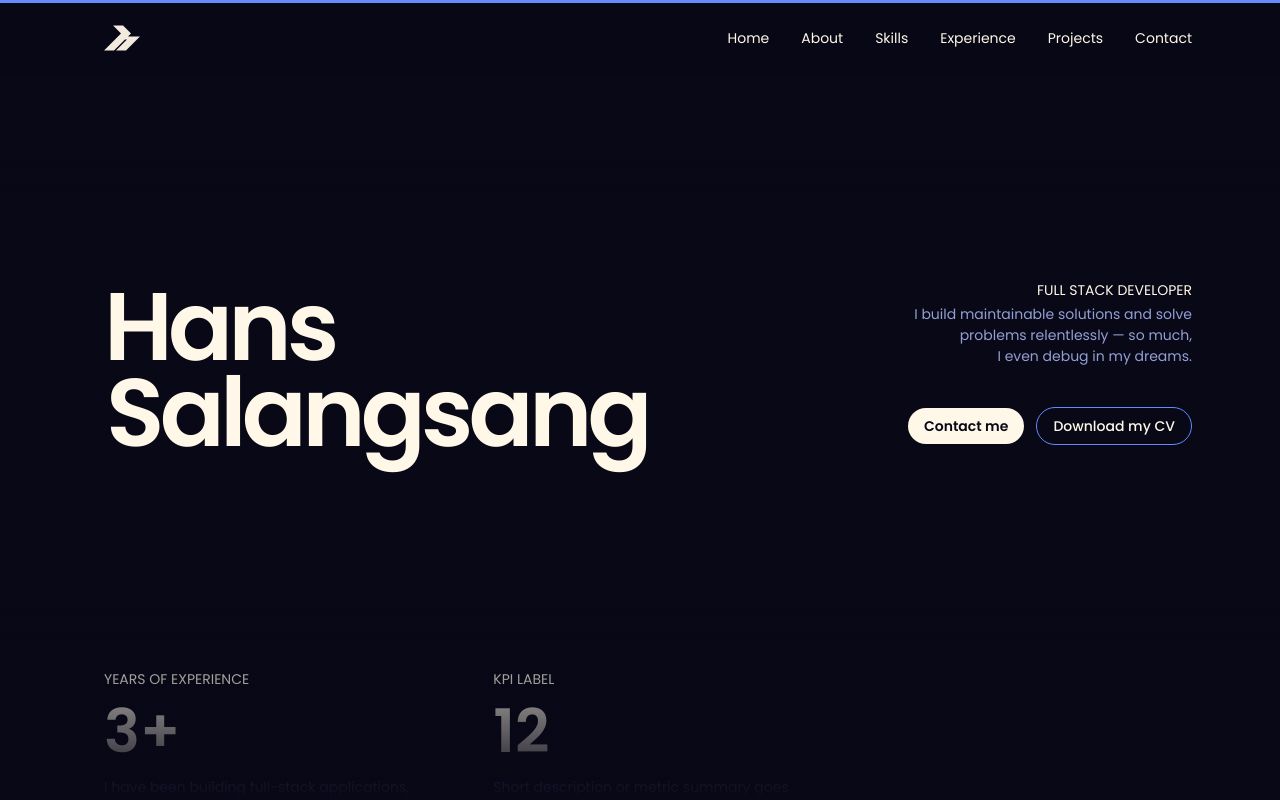
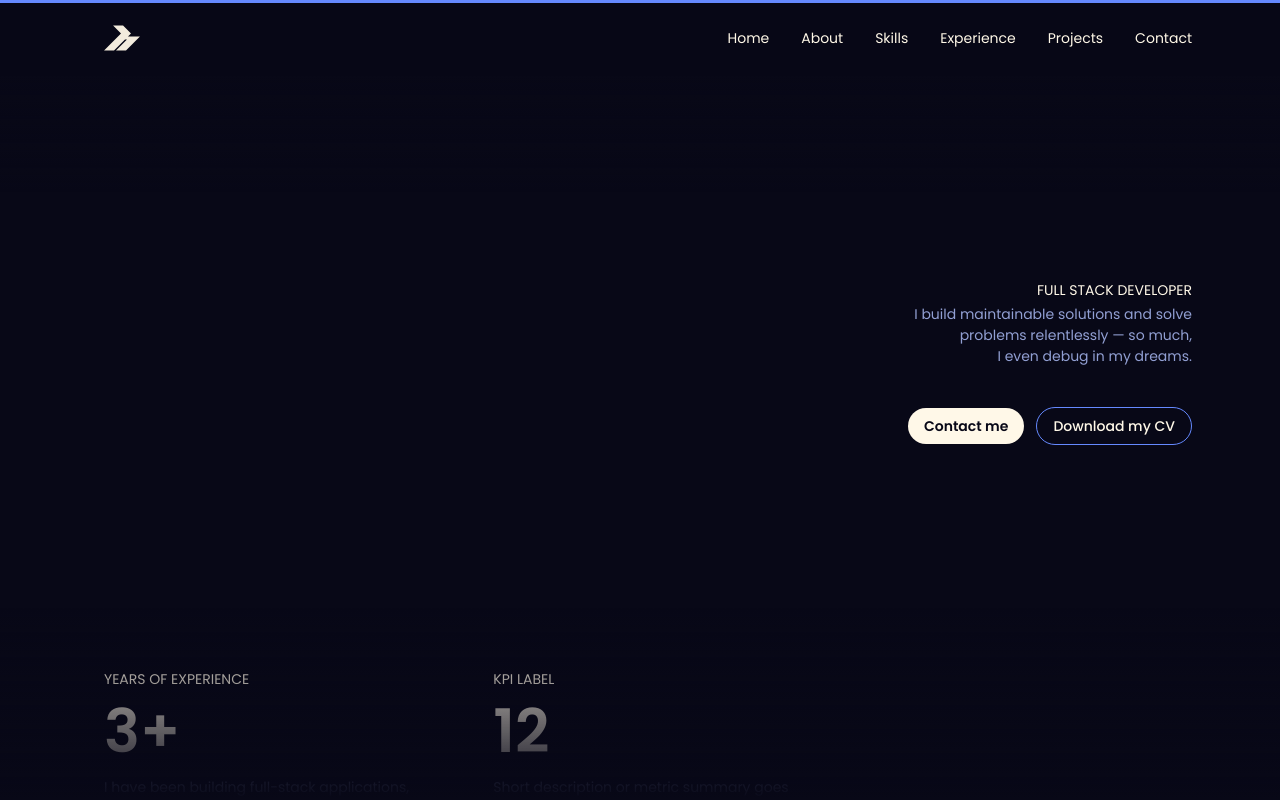
Before and after one commit to hans-salangsang/modern-web-portfolio, a Next.js app: page / in a window 1280 px wide. Shown: the top 800 px of the page. Built offline with nearby package versions, Linux system fonts and the light colour scheme.

Commit message:
feat: add TypewriterText component for animated text display in the hero section

```diff
--- /dev/null
+++ b/app/components/TypewriterText.tsx
@@ -0,0 +1,204 @@
+"use client";
+
+import { useEffect, useState } from "react";
+import { motion } from "framer-motion";
+
+type Phase = "idle" | "deleting" | "typing";
+
+type TypewriterTextProps = {
+  text: string;
+  typingSpeedMs?: number;
+  deletingSpeedMs?: number;
+  pauseBetweenMs?: number;
+  className?: string;
+};
+
+export default function TypewriterText({
+  text,
+  typingSpeedMs = 60,
+  deletingSpeedMs = 40,
+  pauseBetweenMs = 3000,
+  className,
+}: TypewriterTextProps) {
+  const [displayed, setDisplayed] = useState("");
+  const [phase, setPhase] = useState<Phase>("typing");
+  const [target, setTarget] = useState(text);
+  const [hovered, setHovered] = useState(false);
+  const [isMobile, setIsMobile] = useState<boolean | null>(null);
+
+  // Detect mobile viewport once on mount and on resize.
+  useEffect(() => {
+    if (typeof window === "undefined") return;
+    const mq = window.matchMedia("(max-width: 767px)");
+    const update = () => setIsMobile(mq.matches);
+    update();
+    mq.addEventListener("change", update);
+    return () => mq.removeEventListener("change", update);
+  }, []);
+
+  // When text prop changes, start a delete-then-type cycle.
+  useEffect(() => {
+    if (isMobile) {
+      setTarget(text);
+      setDisplayed(text);
+      setPhase("idle");
+      return;
+    }
+    if (text === target) return;
+    setTarget(text);
+    setPhase("deleting");
+  }, [text, target, isMobile]);
+
+  // When coming back from mobile to desktop, restart typing animation.
+  useEffect(() => {
+    if (isMobile === false) {
+      setTarget(text);
+      setDisplayed("");
+      setPhase("typing");
+    }
+  }, [isMobile, text]);
+
+  useEffect(() => {
+    if (isMobile) return;
+    if (phase === "idle") return;
+
+    const isDeleting = phase === "deleting";
+    const delay = isDeleting ? deletingSpeedMs : typingSpeedMs;
+
+    const timeout = setTimeout(() => {
+      if (phase === "deleting") {
+        if (!displayed.length) {
+          setPhase("typing");
+          return;
+        }
+        setDisplayed(displayed.slice(0, -1));
+        return;
+      }
+
+      if (phase === "typing") {
+        const nextLength = displayed.length + 1;
+        const next = target.slice(0, nextLength);
+
+        setDisplayed(next);
+
+        if (nextLength >= target.length) {
+          setPhase("idle");
+        }
+      }
+    }, delay);
+
+    return () => clearTimeout(timeout);
+  }, [
+    phase,
+    target,
+    displayed,
+    typingSpeedMs,
+    deletingSpeedMs,
+    pauseBetweenMs,
+  ]);
+
+  // When idle and not hovered, loop the animation by starting a delete after a pause.
+  useEffect(() => {
+    if (isMobile) return;
+    if (phase !== "idle" || hovered) return;
+    if (displayed !== target) {
+      // Ensure we show full text before looping again.
+      setDisplayed(target);
+      return;
+    }
+    const timeout = setTimeout(() => {
+      setPhase("deleting");
+    }, pauseBetweenMs);
+    return () => clearTimeout(timeout);
+  }, [phase, hovered, pauseBetweenMs, displayed, target]);
+
+  // When hovered, show full text and pause the loop.
+  useEffect(() => {
+    if (isMobile) return;
+    if (!hovered) return;
+    setDisplayed(target);
+    setPhase("idle");
+  }, [hovered, target]);
+
+  const baseClass = "relative inline-block";
+  const mergedClass = className ? `${className} ${baseClass}` : baseClass;
+
+  const Caret = () => (
+    <motion.span
+      aria-hidden
+      className="pointer-events-none absolute top-0 -right-[0.26em] bg-accent"
+      style={{ width: 3, height: "0.9em", borderRadius: 9999 }}
+      initial={{ opacity: 1 }}
+      animate={{ opacity: [1, 1, 0, 0] }}
+      transition={{
+        duration: 1.0,
+        repeat: Infinity,
+        ease: "linear",
+        times: [0, 0.49, 0.5, 1],
+      }}
+    />
+  );
+
+  const splitLines = (value: string) => {
+    const parts = value.split(" ");
+    const firstLine = parts[0] ?? "";
+    const rest = parts.length > 1 ? value.slice(firstLine.length + 1) : "";
+    return { firstLine, rest };
+  };
+
+  return (
+    <span
+      className={mergedClass}
+      onMouseEnter={!isMobile ? () => setHovered(true) : undefined}
+      onMouseLeave={!isMobile ? () => setHovered(false) : undefined}
+    >
+      {/* Invisible placeholder to lock in final height (Hans + Salangsang on two lines) */}
+      <span className="invisible block">
+        {(() => {
+          const { firstLine, rest } = splitLines(text);
+          return (
+            <>
+              <span>{firstLine}</span>
+              {rest && (
+                <>
+                  <br />
+                  <span>{rest}</span>
+                </>
+              )}
+            </>
+          );
+        })()}
+      </span>
+
+      {/* Animated text + caret overlayed on top */}
+      <span className="absolute inset-0">
+        {(() => {
+          if (!displayed) return null;
+          const { firstLine, rest } = splitLines(displayed);
+
+          if (!rest) {
+            // Still typing the first word
+            return (
+              <span className="relative inline-block">
+                {firstLine}
+                {!isMobile && <Caret />}
+              </span>
+            );
+          }
+
+          // Second line exists; caret sits at end of second line
+          return (
+            <>
+              <span>{firstLine}</span>
+              <br />
+              <span className="relative inline-block">
+                {rest}
+                {!isMobile && <Caret />}
+              </span>
+            </>
+          );
+        })()}
+      </span>
+    </span>
+  );
+}
--- a/app/page.tsx
+++ b/app/page.tsx
@@ -8,6 +8,7 @@ import ContactForm from "./components/ContactForm";
 import EmailLink from "./components/EmailLink";
 import HoverRevealText from "./components/HoverRevealText";
 import ScrollLinked from "./components/ScrollLinked";
+import TypewriterText from "./components/TypewriterText";
 import { skills, experience, projects } from "./data";
 
 const DEVICON_BASE = "https://cdn.jsdelivr.net/gh/devicons/devicon@latest/icons";
@@ -70,8 +71,10 @@ export default function Home() {
         <div className="grid grid-cols-1 lg:grid-cols-3 gap-x-6 sm:gap-x-8 lg:gap-x-10 w-full pt-32 sm:pt-40 md:pt-44 md:sm:pt-52 pl-6 pr-4 sm:pl-12 sm:pr-8 lg:pl-16 lg:pr-12 items-start lg:items-stretch">
           <div className="lg:col-span-2 min-w-0">
             <h1 className="font-heading text-5xl sm:text-6xl lg:text-7xl xl:text-8xl font-semibold tracking-[-0.05em] leading-[0.98] capitalize">
-              <span className="block text-foreground">Hans</span>
-              <span className="block -mt-1 sm:-mt-2 ml-0.5 text-foreground">Salangsang</span>
+              <TypewriterText
+                text="Hans Salangsang"
+                className="block text-foreground -mt-1 sm:-mt-2 -ml-0.5"
+              />
             </h1>
           </div>
           <div className="lg:col-span-1 min-w-0 text-left lg:text-right flex flex-col items-start lg:items-end mt-10 lg:mt-0">
```
